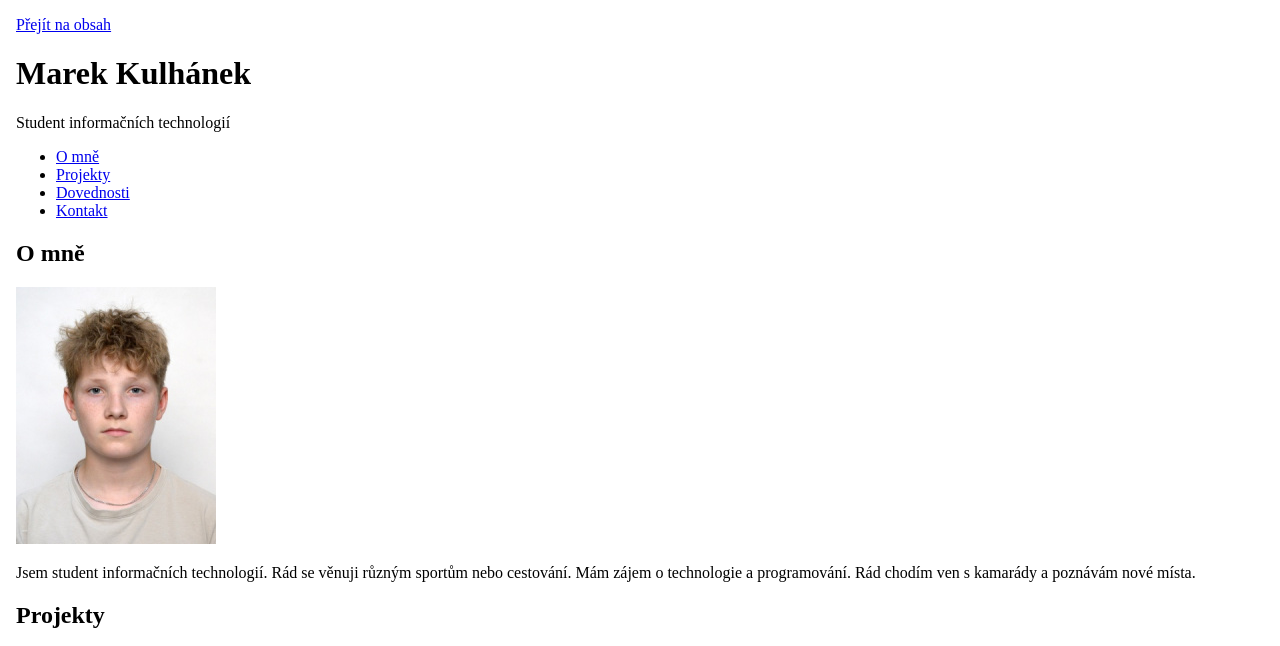
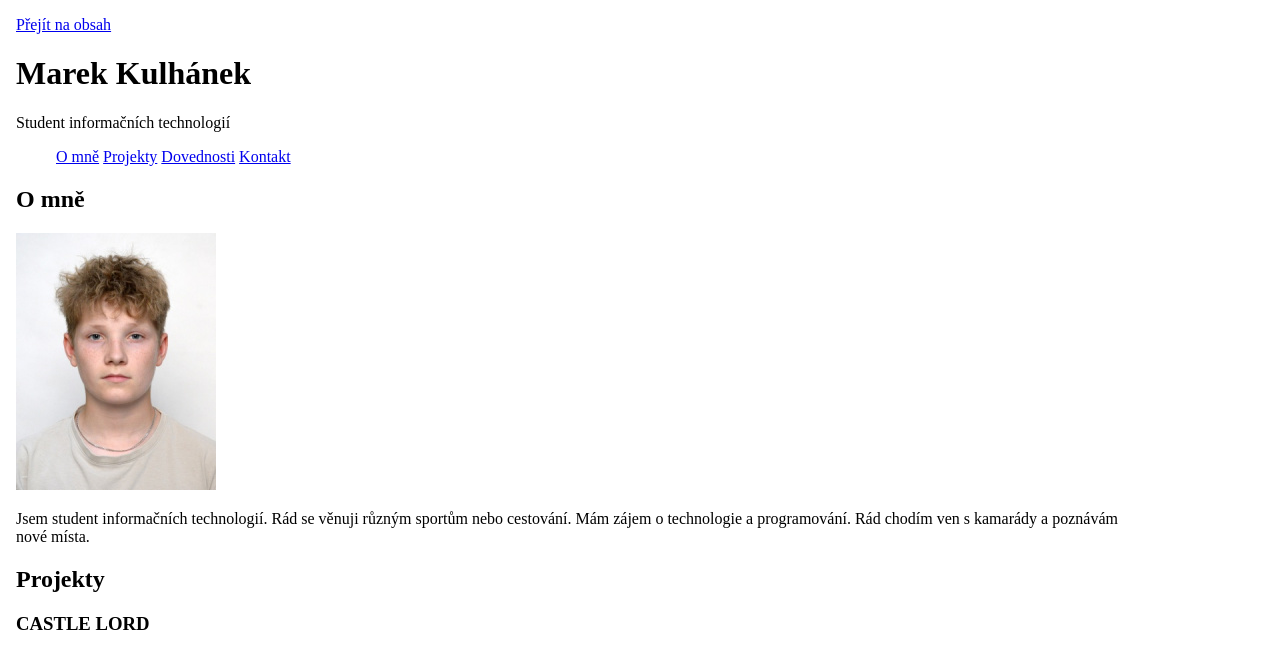
Before and after one commit to Marecek55/osobni-stranka, a plain HTML site: page index.html in a window 1280 px wide. Shown: the top 646 px of the page. Drawn offline with Linux system fonts and the light colour scheme.

Commit message:
feat: úprava šířky okna

```diff
--- a/css/style.css
+++ b/css/style.css
@@ -10,16 +10,26 @@ img {
   height: auto;
 }
 
+nav li {
+  display: block;
+}
+
 @media (min-width: 40em) {
-  /* TODO */
+  nav li {
+    display: inline-block;
+  }
 }
 
 @media (min-width: 60em) {
-  /* TODO */
+  main {
+    max-width: 55rem;
+  }
 }
 
 @media (min-width: 80em) {
-  /* TODO */
+  main {
+    max-width: 70rem;
+  }
 }
 
 @media (prefers-color-scheme: dark) {
```
